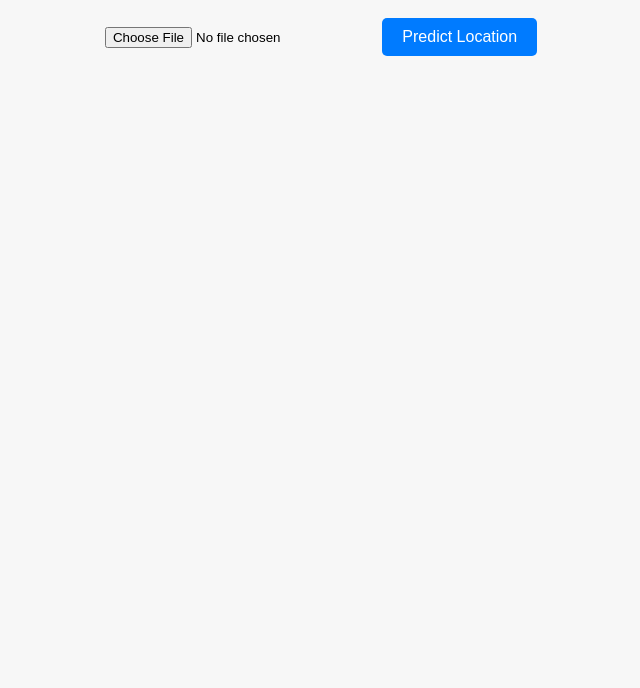
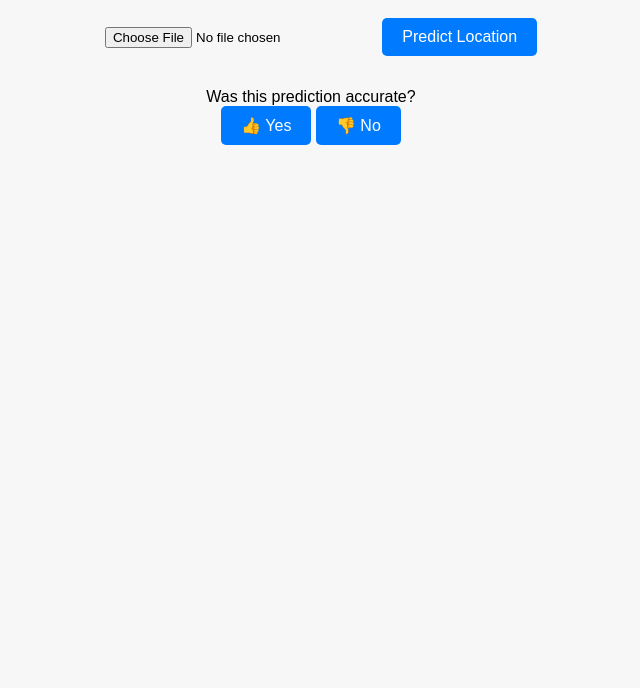
Before and after one commit to HEISENBERG549/GeoLocatorAI, a plain HTML site: page client/index.html in a window 1280 px wide. Shown: the part 112-800 px from the top of the page, without its empty margins (329-969 px from the left). Drawn offline with Linux system fonts and the light colour scheme.

Commit message:
Update index.html

```diff
--- a/client/index.html
+++ b/client/index.html
@@ -10,6 +10,13 @@
   <input type="file" id="imageInput" accept="image/*">
   <button onclick="submitImage()">Predict Location</button>
   <p id="result"></p>
+  <div id="feedback-section" style="margin-top: 20px;">
+  <label for="feedback">Was this prediction accurate?</label><br>
+  <button onclick="submitFeedback(true)">👍 Yes</button>
+  <button onclick="submitFeedback(false)">👎 No</button>
+  <p id="feedback-response" style="color: green;"></p>
+</div>
+
 
   <script src="script.js"></script>
 </body>
```
